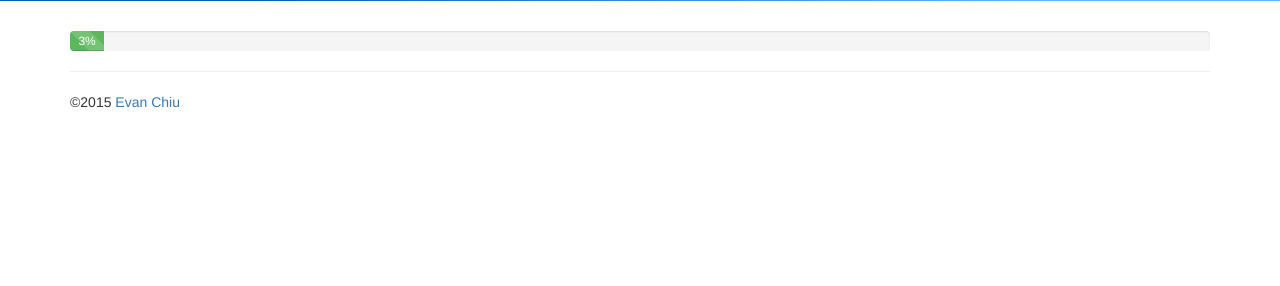
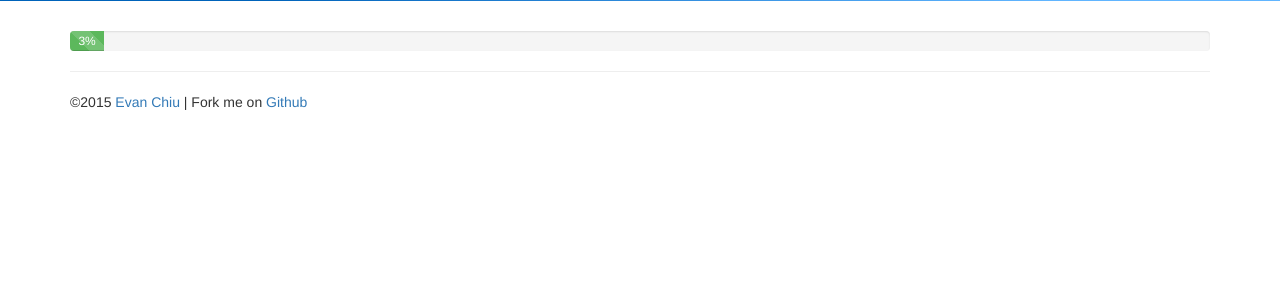
Before and after one commit to evanchiu/tele-js, a PHP site: page / in a window 1280 px wide. Shown: the part 239-525 px from the top of the page. Run offline with PHP 8.4, Linux system fonts and the light colour scheme; data that the repository does not hold is empty; some libraries are stand-ins or nearby versions.

Commit message:
Adding Github link

```diff
--- a/index.php
+++ b/index.php
@@ -40,7 +40,7 @@
       <hr />
 
       <footer>
-        <p>&copy;2015 <a href = "http://evanchiu.com">Evan Chiu</a></p>
+        <p>&copy;2015 <a href = "http://evanchiu.com">Evan Chiu</a> | Fork me on <a href = "https://github.com/evanchiu/tele">Github</a></p>
       </footer>
     </div> <!-- /container -->
 
```
